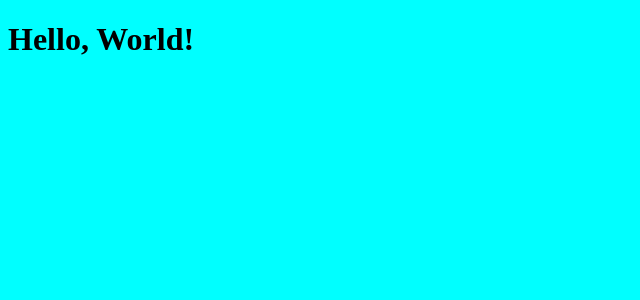
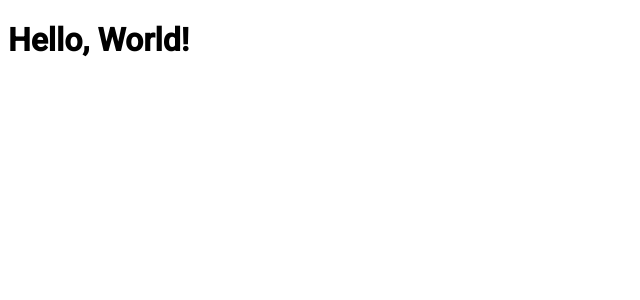
Before and after one commit to joshuasearle/ts-calc, a React app: page / in a window 1280 px wide. Shown: the top 300 px of the page, without its empty margins (0-640 px from the left). Built offline with nearby package versions, Linux system fonts and the light colour scheme.

Commit message:
Add roboto font

```diff
--- a/src/css/main.css
+++ b/src/css/main.css
@@ -1,3 +1,5 @@
-body {
-  background-color: aqua;
+*,
+*::before,
+*::after {
+  font-family: 'Roboto', sans-serif;
 }
--- a/src/index.html
+++ b/src/index.html
@@ -4,6 +4,7 @@
   <meta charset="UTF-8">
   <meta name="viewport" content="width=device-width, initial-scale=1.0">
   <title>React TypeScript App</title>
+  <link href="https://fonts.googleapis.com/css2?family=Roboto:wght@400;500&display=swap" rel="stylesheet">
 </head>
 <body>
   <div id="root"></div>
```
